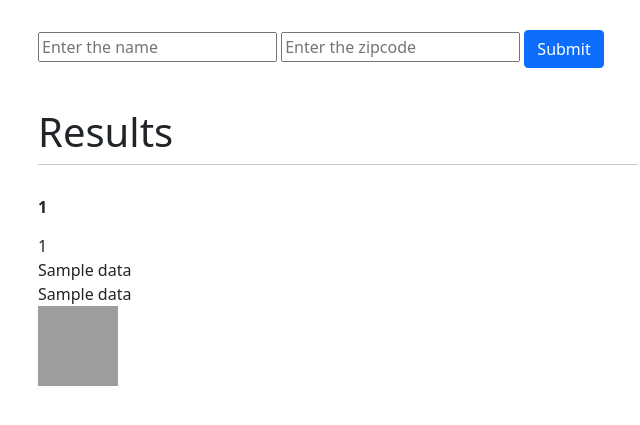
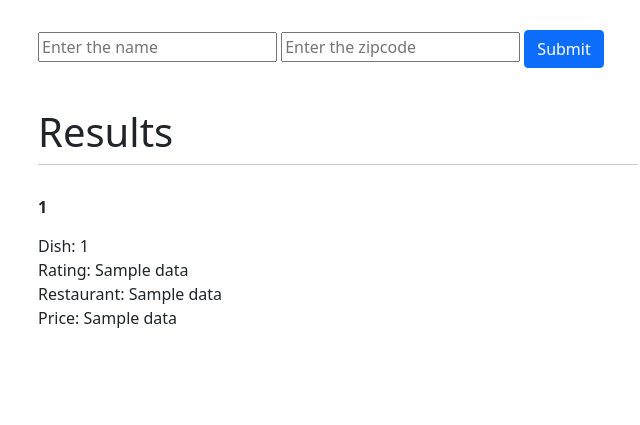
Before and after one commit to Omer-Mus/-w4111-proj1, a Flask app: template webserver/templates/search.html in a window 1280 px wide. Shown: the part 230-655 px from the top of the page, without its empty margins (302-942 px from the left). Run offline with Flask 2, Linux system fonts and the light colour scheme; the template is opened without the code that fills it: most values are stand-ins (such as "Sample title", 1, 10 or a date in 2020); parts of the project's set-up code (start-up, migrations or seed data) failed here and were passed over; grey boxes are pictures that could not be loaded.

Commit message:
fixed search function

```diff
--- a/webserver/server.py
+++ b/webserver/server.py
@@ -155,13 +155,15 @@ def search_food():
   print(request.args)
 
   name = request.form['search_food']
-  name  = name[0].upper() + name[1:].lower()
+  name = ' '.join(word[0].upper() + word[1:] for word in name.split())
+
 
   # cursor = g.conn.execute(text(F"SELECT DISTINCT F.name as Dish, R.name as Restaurant, F.category FROM Foods F, Restaurants R, reviewed_at Rev, reviews S, found_at AT, Locations L WHERE  F.category LIKE '%{name}%' AND Rev.rid = S.rid AND  Rev.fid = F.fid AND AT.GM_link = Rev.GM_link AND AT.GM_link = L.GM_link AND AT.res_id = R.res_id;"))
-  cursor = g.conn.execute(text(F"""SELECT F.name AS Food , R.name AS restaurant, U.user_name, S.rating, S.comment
+  cursor = g.conn.execute(text(F"""SELECT F.name AS Food , R.name AS restaurant, AVG(S.rating), f.price
                                     FROM Foods F, Restaurants R, reviewed_at Rev, reviews S, found_at AT, Locations L, Users U
-                                    WHERE  F.category LIKE '%{name}%' AND Rev.rid = S.rid AND Rev.fid = F.fid AND AT.GM_link = Rev.GM_link
-                                    AND AT.GM_link = L.GM_link AND AT.res_id = R.res_id AND U.user_name = Rev.user_name; """))
+                                    WHERE  (F.name LIKE '%{name}%' OR F.name = '{name}') AND Rev.rid = S.rid AND Rev.fid = F.fid AND AT.GM_link = Rev.GM_link
+                                    AND AT.GM_link = L.GM_link AND AT.res_id = R.res_id AND U.user_name = Rev.user_name
+                                    GROUP BY Food, restaurant, f.price"""))
 
   names = []
   for result in cursor:
@@ -295,11 +297,11 @@ def search_by_location():
     name = ' '.join(word[0].upper() + word[1:] for word in name.split())
 
     zip_code = request.form['zip_code']
-    cursor = g.conn.execute(text(F"""SELECT F.name as Dish, R.name as Restaurant, AVG(S.rating) as rating
+    cursor = g.conn.execute(text(F"""SELECT F.name as Dish, R.name as Restaurant, AVG(S.rating) as rating, F.price
                       FROM Foods F, Restaurants R, reviewed_at Rev, reviews S, found_at AT, Locations L
                       WHERE L.zip_code LIKE '%{zip_code}%' AND F.name LIKE '%{name}%' AND Rev.rid = S.rid AND
                       Rev.fid = F.fid AND  AT.GM_link = Rev.GM_link AND AT.GM_link = L.GM_link
-                      AND AT.res_id = R.res_id GROUP BY F.name, R.name;"""))
+                      AND AT.res_id = R.res_id GROUP BY F.name, R.name, F.price;"""))
 
     # SELECT F.name AS Food, R.name AS restaurant, U.user_name, S.rating, S.comment
     names = []
@@ -314,31 +316,31 @@ def search_by_location():
 
 
 
-@app.route('/dish_comments.html')
-def another():
-    return render_template("dish_comments.html")
+# @app.route('/dish_comments.html')
+# def another():
+#     return render_template("dish_comments.html")
 
 
 
-@app.route('/dish_comments.html', methods=['POST'])
-def search_by_location():
-    print(request.args)
+# @app.route('/dish_comments.html', methods=['POST'])
+# def search_by_location():
+#     print(request.args)
 
-    fid = request.form['fid']
-    cursor = g.conn.execute(text(f"""SELECT F.name AS Food, R.name AS restaurant, Rev.date, S.comment, S.picture, S.rating
-                                     FROM Foods F, Restaurants R, reviewed_at Rev, found_at AT, Locations L, Reviews S
-                                     WHERE  Rev.fid = F.fid  AND F.fid = '{fid}' AND  AT.GM_link = Rev.GM_link AND
-                                     AT.GM_link = L.GM_link AND AT.res_id = R.res_id
-                                     AND S.rid = Rev.rid;"""))
+#     fid = request.form['fid']
+#     cursor = g.conn.execute(text(f"""SELECT F.name AS Food, R.name AS restaurant, Rev.date, S.comment, S.picture, S.rating
+#                                      FROM Foods F, Restaurants R, reviewed_at Rev, found_at AT, Locations L, Reviews S
+#                                      WHERE  Rev.fid = F.fid  AND F.fid = '{fid}' AND  AT.GM_link = Rev.GM_link AND
+#                                      AT.GM_link = L.GM_link AND AT.res_id = R.res_id
+#                                      AND S.rid = Rev.rid;"""))
 
-    names = []
-    for result in cursor:
-        names.append(result)  # can also be accessed using result[0]
-    cursor.close()
+#     names = []
+#     for result in cursor:
+#         names.append(result)  # can also be accessed using result[0]
+#     cursor.close()
 
-    context = dict(data=names)
+#     context = dict(data=names)
 
-    return render_template('/dish_comments.html', **context)
+#     return render_template('/dish_comments.html', **context)
 
 
 # New Page for Comment History!!!!!!
--- a/webserver/templates/search.html
+++ b/webserver/templates/search.html
@@ -117,20 +117,20 @@
                 {{ data.index(n)}}
             </span>
             <span class="announcement-body">
-                {{n[0]}}
-            </span>
-{#            <span class="announcement-body">#}
-{#                {{n[2]}}#}
-{#            </span>#}
-             <span class="announcement-body">
-                {{n[1]}}
+                Dish: {{n[0]}}
             </span>
             <span class="announcement-body">
-                {{n[3]}}
+                Rating: {{n[2]}}
             </span>
-                    <span class="announcement-body">
-                       <img class="images" src="{{n[2]}}">
-                    </span>
+             <span class="announcement-body">
+                Restaurant: {{n[1]}}
+            </span>
+            <span class="announcement-body">
+                Price: {{n[3]}}
+            </span>
+                    <!-- <span class="announcement-body">
+                       <img class="images" src="{{n[3]}}">
+                    </span> -->
         </div>
 
     </div>
```
